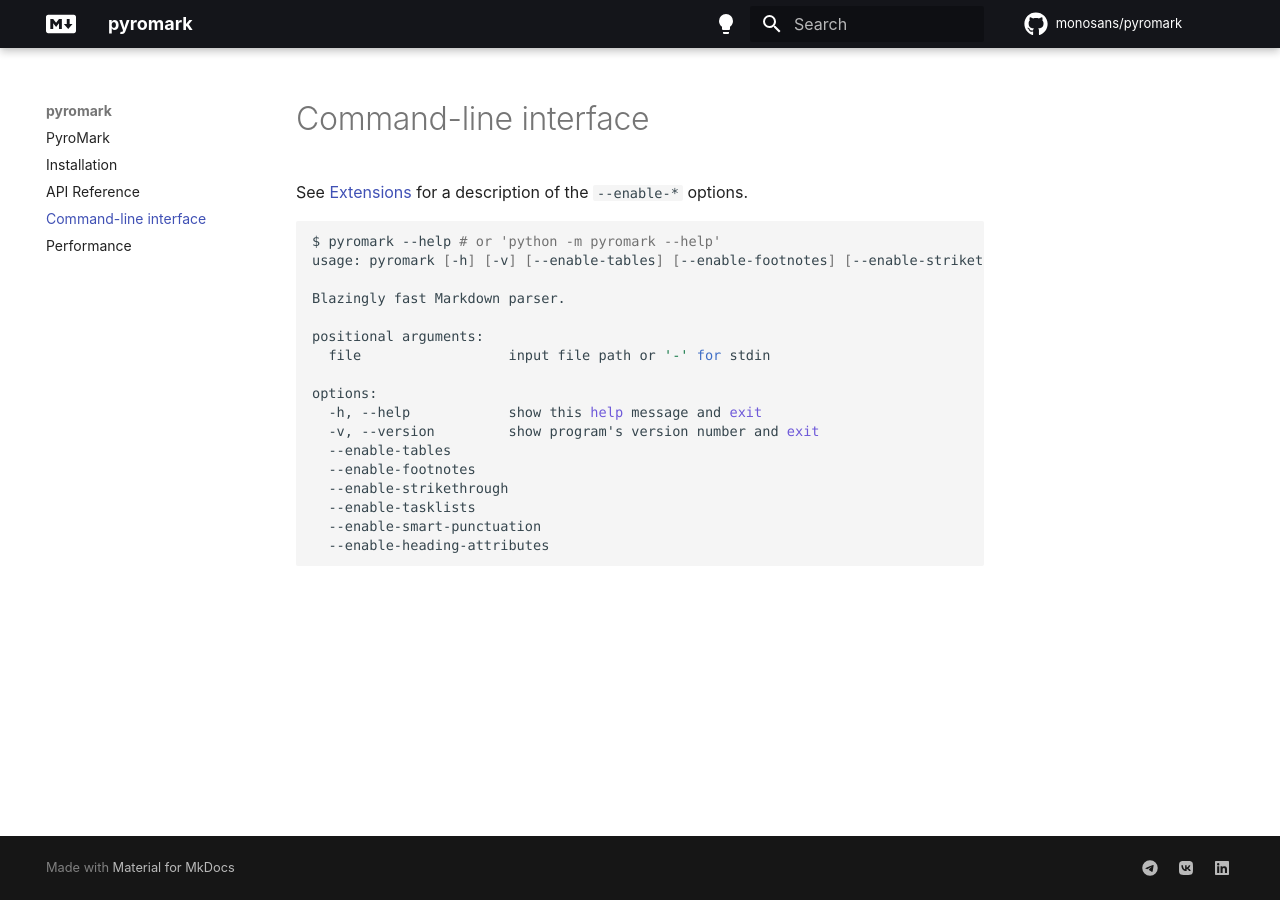
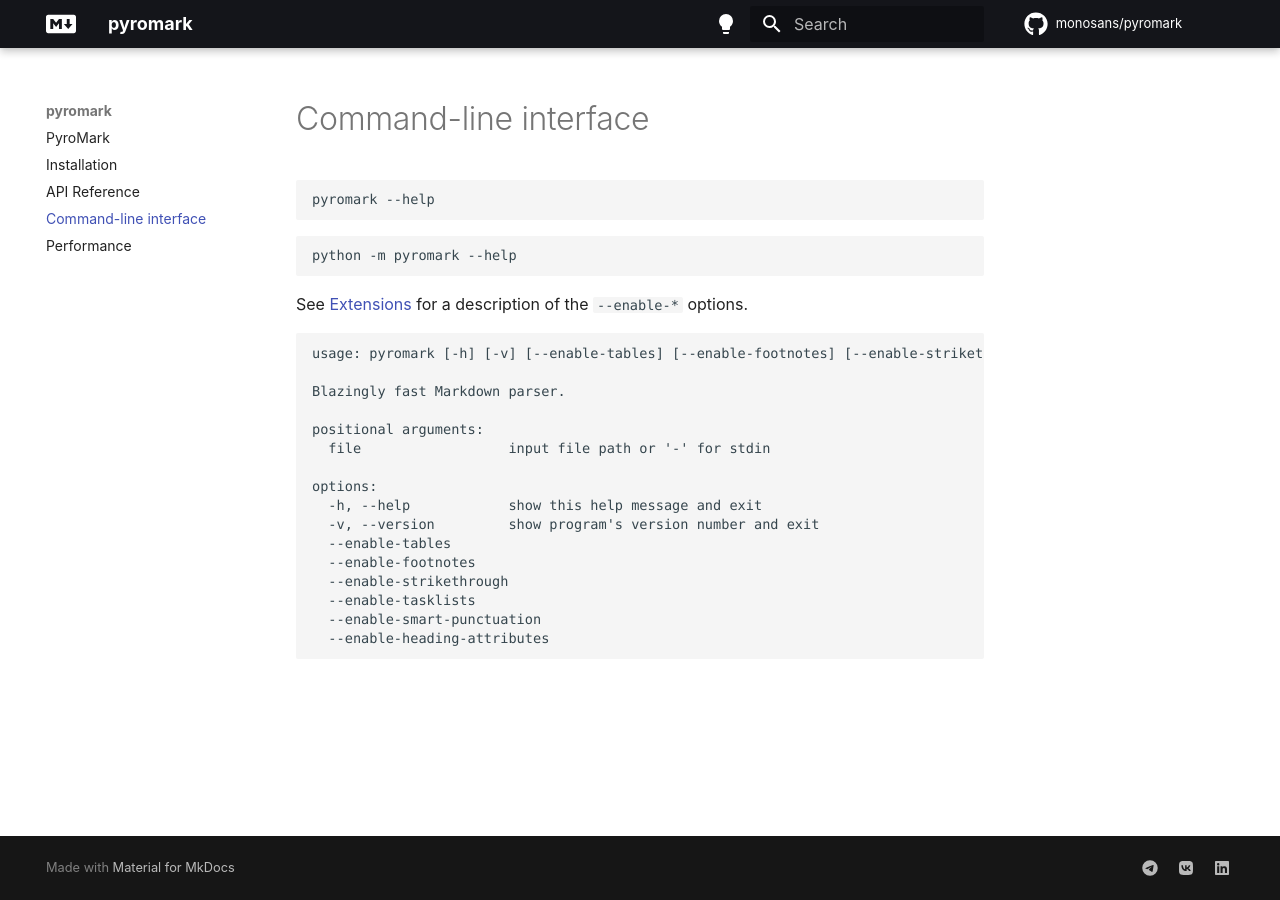
Before and after one commit to monosans/pyromark, an MkDocs documentation site: the page built from docs/cli.md, in a window 1280 px wide. Built offline with MkDocs 1.6.1 and Material for MkDocs 9.7.7, drawn with Linux system fonts in a browser that asks for light colours; comment, search, counter and statistics services are not loaded.

Commit message:
Update cli.md

````diff
--- a/docs/cli.md
+++ b/docs/cli.md
@@ -1,9 +1,16 @@
 # Command-line interface
+
+```bash
+pyromark --help
+```
+
+```bash
+python -m pyromark --help
+```
 
 See [Extensions](api.md#pyromark.Extensions-attributes) for a description of the `--enable-*` options.
 
-```bash
-$ pyromark --help # or 'python -m pyromark --help'
+```
 usage: pyromark [-h] [-v] [--enable-tables] [--enable-footnotes] [--enable-strikethrough] [--enable-tasklists] [--enable-smart-punctuation] [--enable-heading-attributes] file
 
 Blazingly fast Markdown parser.
````
